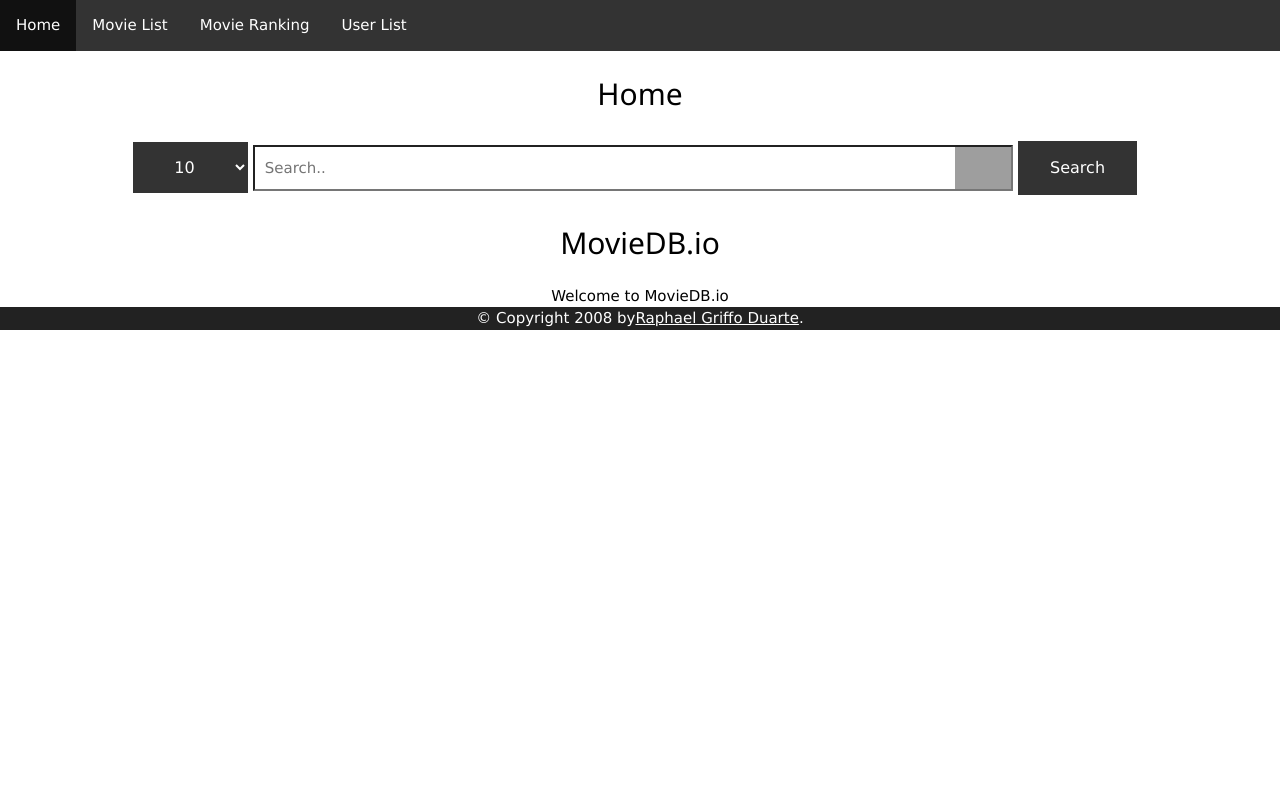
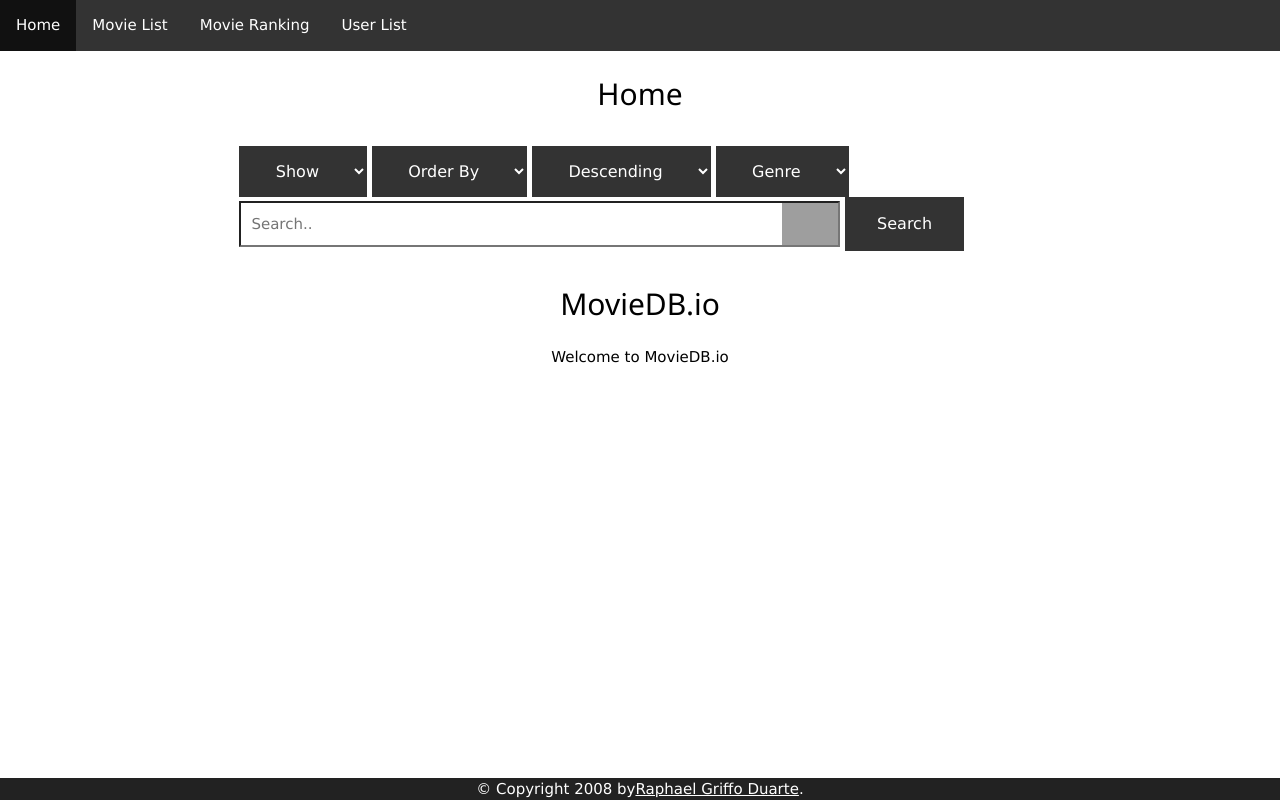
Before and after one commit to raphaelgri/DataStorageApp, a Flask app: page /MovieDB.io/home in a window 1280 px wide. Run offline with Flask 2, Linux system fonts and the light colour scheme; data that the repository does not hold is empty; grey boxes are pictures that could not be loaded.

Commit message:
Included Ratings, Ordering and Filtering.

```diff
--- a/Python/app.py
+++ b/Python/app.py
@@ -21,23 +21,60 @@ def index():
 #MAIN HOME PAGE
 @app.route("/MovieDB.io/home", methods=['GET', 'POST'])
 def home():
-    return render_template('home.html')
+    #initialize default variables
+    glist = []
+    #check if session values are already generated
+    if not session.get("GenreList"):
+        with dataSession() as SQAsession:
+            glist = [m[0].strip('\n') for m in (SQAsession.query(GenreList.name_genre.distinct()))]
+            session['GenreList'] = glist
+    else:
+        glist = session['GenreList']
+    return render_template('home.html', genreList=glist)
 
 #SHOWS A SIMPLE LIST OF MOVIES
 @app.route("/MovieDB.io/movieList/<page>", methods=['GET', 'POST'])
 def movieList(page=0):
+    #initialize default variables
+    glist = []
+    #check if session values are already generated
+    if not session.get("GenreList"):
+        with dataSession() as SQAsession:
+            glist = [m[0].strip('\n') for m in (SQAsession.query(GenreList.name_genre.distinct()))]
+            session['GenreList'] = glist
+    else:
+        glist = session['GenreList']
+
 
     search="" #search term
     lsize=10 #list of elements per page
+    ordercolumn='id'
+    descasc='desc'
+
+    #request processing
     args = request.args
+    orderdict = {   "id" : Movies.id_movie,
+                    "title" : Movies.title_movie,
+                    "year" : Movies.year_movie,
+                    "rating" : ReferenceRatings.average_rating}
+
     if(args):
         lsize = int(request.args['lsize'])
         search = request.args['searchBar']
         reset = request.args.get("reset")
+        ordercolumn = request.args.get("orderby") # what will be used to order
+        descasc = request.args.get("descasc") # what will be used to order
         if(reset is None): #reset page in case of new search
-            return redirect(url_for('.movieList', page=0, lsize=lsize,searchBar=search, reset='no'))
+            return redirect(url_for('.movieList', page=0, lsize=lsize,searchBar=search, reset='no', orderby=ordercolumn, descasc=descasc))
+
+    if(descasc == 'desc'):
+        order_value = orderdict[ordercolumn].desc()
+    else:
+        order_value = orderdict[ordercolumn]
+
     print(args)
 
+    #databse processing
     movies = [] #list of movies
     years = [] #list of years
     ratings = [] #list of ratings
@@ -48,27 +85,30 @@ def movieList(page=0):
     with dataSession() as SQAsession:
         if(search):
             term = "%".join(search.split()) #searches in a more flexible way
-            for m in SQAsession.query(Movies.title_movie, Movies.year_movie, ReferenceRatings.average_rating).filter(Movies.title_movie.like("%"+term+"%")).filter(Movies.id_movie == ReferenceRatings.id_reference).order_by(Movies.id_movie)[lsize*i:lsize+lsize*i]:
+            for m in SQAsession.query(Movies.title_movie, Movies.year_movie, ReferenceRatings.average_rating).filter(Movies.title_movie.like("%"+term+"%")).filter(Movies.id_movie == ReferenceRatings.id_reference).order_by(order_value)[lsize*i:lsize+lsize*i]:
                 movies.append(m[0])
                 years.append(m[1])
                 ratings.append(round(m[2],1))
         else:
-            for m in SQAsession.query(Movies.title_movie, Movies.year_movie,ReferenceRatings.average_rating).filter(Movies.id_movie == ReferenceRatings.id_reference).order_by(Movies.id_movie)[lsize*i:lsize+lsize*i]:
+            for m in SQAsession.query(Movies.title_movie, Movies.year_movie,ReferenceRatings.average_rating).filter(Movies.id_movie == ReferenceRatings.id_reference).order_by(order_value)[lsize*i:lsize+lsize*i]:
                 movies.append(m[0])
                 years.append(m[1])
                 ratings.append(round(m[2],1))
 
-    next=url_for('.movieList', page=i+1, lsize=lsize,searchBar=search, reset='no')
-    previous=url_for('.movieList', page=i-1,lsize=lsize,searchBar=search, reset='no')
+    len_list = len(movies)
+    movies=zip(movies, years, ratings) #put all information into one variable for the template
 
-    if(len(movies) < lsize):
+    #view rendering
+
+    next=url_for('.movieList', page=i+1, lsize=lsize,searchBar=search, reset='no',orderby=ordercolumn, descasc=descasc)
+    previous=url_for('.movieList', page=i-1,lsize=lsize,searchBar=search, reset='no',orderby=ordercolumn, descasc=descasc)
+
+    if(len_list < lsize):
         maxflag=1 #limits navigation in the list
     else:
         maxflag=0 #limits navigation in the list
 
-    movies=zip(movies, years, ratings) #put all information into one variable for the template
-
-    return render_template('movieList.html', movielist=movies, previous=previous, next=next, max=maxflag, page=i)
+    return render_template('movieList.html', movielist=movies, previous=previous, next=next, max=maxflag, page=i,genreList=glist)
 
 if __name__ == '__main__':
     app.run(host="0.0.0.0", port=5000,debug=True)
--- a/Python/static/styles/style.css
+++ b/Python/static/styles/style.css
@@ -34,6 +34,7 @@
     margin: auto;
     width: 80%;
     padding: 5px;
+    align-items: stretch;
   }
 
   .SearchBar {
@@ -45,6 +46,7 @@
     background-repeat: no-repeat;
     background-size: contain;
     background-position: right;
+
   }
 
   .resultTable{
@@ -112,6 +114,7 @@
     color: white;
     text-align: center;
     padding: auto;
+    position: fixed;
   }
 
   /* W3.CSS 4.15 December 2020 by Jan Egil and Borge Refsnes */
--- a/Python/templates/base.html
+++ b/Python/templates/base.html
@@ -17,13 +17,31 @@
         {% block PageTitle %}
         {% endblock %}
         <div class="SearchArea">
-            <form>
-                <select name="lsize" id="lsize" class="NavButton" aria-placeholder="Result Size">\n
+            <form class="SearchArea">
+                <select name="lsize" id="lsize" class="NavButton">\n
+                    <option value="10">Show</option>\n
                     <option value="10">10</option>\n
                     <option value="25">25</option>\n
                     <option value="50">50</option>\n
                     <option value="100">100</option>\n
                 </select>
+                <select name="orderby" id="orderby" class="NavButton">\n
+                    <option value="id">Order By</option>\n
+                    <option value="title">Title</option>\n
+                    <option value="year">Year</option>\n
+                    <option value="rating">Rating</option>\n
+                </select>
+                <select name="descasc" id="descasc" class="NavButton">\n
+                    <option value="desc">Descending</option>\n
+                    <option value="asc">Ascending</option>\n
+                </select>
+                <select name="genre" id="genre" class="NavButton">\n
+                    <option value="all">Genre</option>\n
+                    {% for genre in genreList %}
+                        <option value="{{ genre }}">{{ genre }}</option>\n
+                    {% endfor %}
+                </select>
+                <br>
                 <input type="text" placeholder="Search.." name="searchBar" class="SearchBar" id="searchBar">
                 <input type="submit" value="Search" class="NavButton">
             </form>
```
Also changed, not shown: 1 other file.
